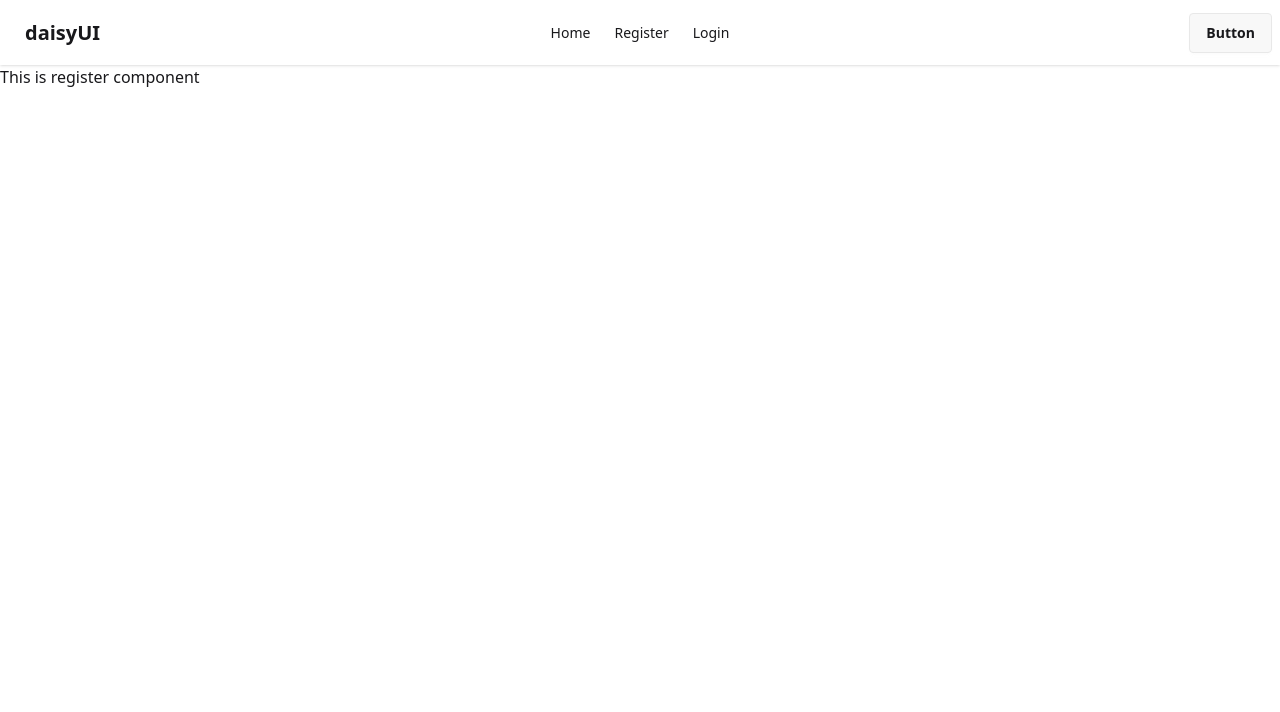
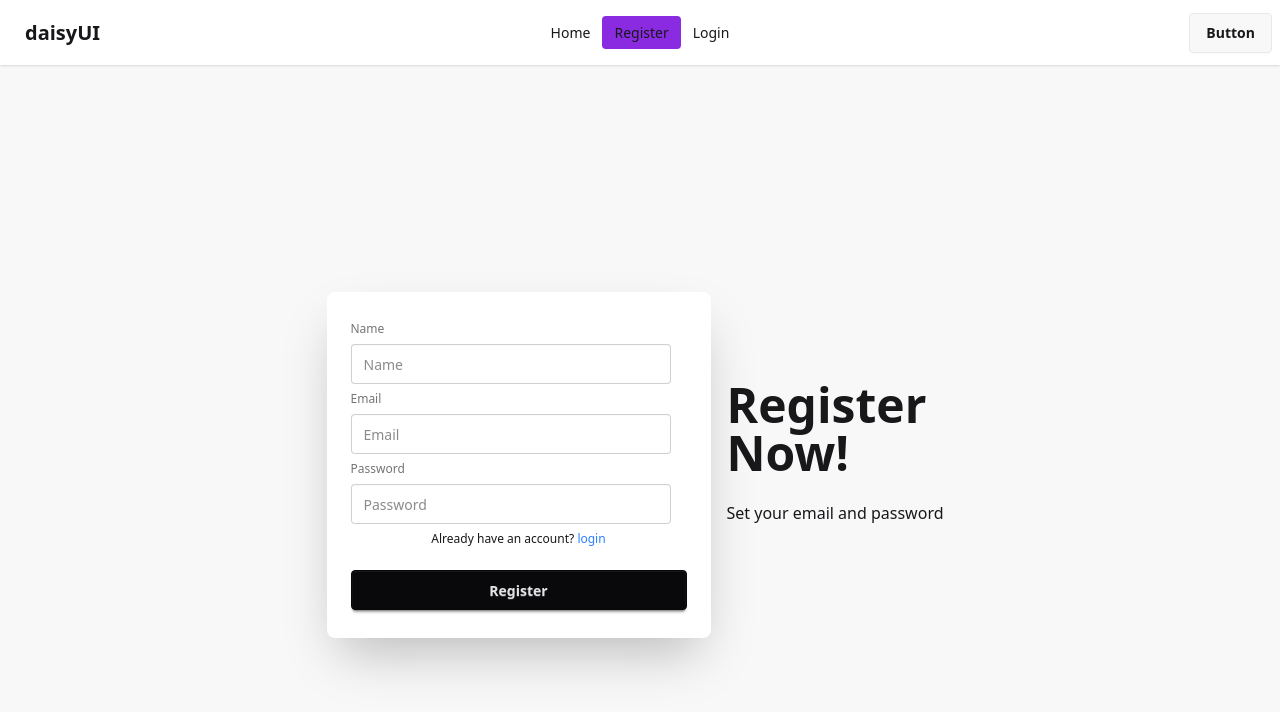
Before and after one commit to Apurbo-hue/react_firebase_auth_integration, a React (Vite) app: page /register in a window 1280 px wide. Shown: the top 712 px of the page. Built offline with nearby package versions, Linux system fonts and the light colour scheme.

Commit message:
login and registration added

```diff
--- /dev/null
+++ b/firebase.config.js
@@ -0,0 +1,23 @@
+// Import the functions you need from the SDKs you need
+import { initializeApp } from "firebase/app";
+// TODO: Add SDKs for Firebase products that you want to use
+// https://firebase.google.com/docs/web/setup#available-libraries
+
+import { getAuth } from "firebase/auth";
+
+// Your web app's Firebase configuration
+const firebaseConfig = {
+  apiKey: "AIzaSyDlDud0tYpCMaJYRAvkHB7aOmyUWTZGGOk",
+  authDomain: "react-firebase-auth-512b1.firebaseapp.com",
+  projectId: "react-firebase-auth-512b1",
+  storageBucket: "react-firebase-auth-512b1.firebasestorage.app",
+  messagingSenderId: "179814825691",
+  appId: "1:179814825691:web:33a8895828995a5c2996fe"
+};
+
+// Initialize Firebase
+const app = initializeApp(firebaseConfig);
+
+
+// Initialize Firebase Authentication and get a reference to the service
+export const auth = getAuth(app);
--- a/src/assets/Components/LogIn/Login.jsx
+++ b/src/assets/Components/LogIn/Login.jsx
@@ -1,9 +1,52 @@
+import { signInWithEmailAndPassword } from 'firebase/auth';
 import React from 'react';
+import { Link } from 'react-router';
+import { auth } from '../../../../firebase.config';
 
 const Login = () => {
+    const handleLogin = (event) => {
+        event.preventDefault();
+        const email = event.target.email.value;
+        const password = event.target.password.value;
+        console.log(email, password)
+        signInWithEmailAndPassword(auth, email, password)
+            .then((result) =>
+            {
+                console.log(result)
+              }
+        )
+            .catch((error) => {
+            console.log(error)
+        })
+    }
     return (
-        <div>
-            This is the login component
+        <div className="hero bg-base-200 min-h-screen">
+            <div className="hero-content flex-col lg:flex-row-reverse">
+                <div className="text-center lg:text-left">
+                    <h1 className="text-5xl font-bold">Login now!</h1>
+                    <p className="py-6">
+                        Enter your email and password to login
+                    </p>
+                </div>
+                <div className="card bg-base-100 w-full max-w-sm shrink-0 shadow-2xl">
+                    <div className="card-body">
+                        <form onSubmit={handleLogin}>
+                            <fieldset className="fieldset">
+                                {/* email field */}
+                                <label className="label">Email</label>
+                                <input type="email" name="email" className="input" placeholder="Email" />
+
+                                {/* password field */}
+                                <label className="label">Password</label>
+                                <input type="password" name="password" className="input" placeholder="Password" />
+
+                                <div className='text-center'>Don't have an account? <Link className='text-blue-500 hover:text-blue-700' to="/register">register</Link></div>
+                                <button className="btn btn-neutral mt-4">Login</button>
+                            </fieldset>
+                        </form>
+                    </div>
+                </div>
+            </div>
         </div>
     );
 };
--- a/src/assets/Components/Register/Register.jsx
+++ b/src/assets/Components/Register/Register.jsx
@@ -1,9 +1,63 @@
+import { createUserWithEmailAndPassword } from 'firebase/auth';
 import React from 'react';
+import { Link } from 'react-router';
+import { auth } from '../../../../firebase.config';
 
 const Register = () => {
+
+    const handleRegister = (event) => {
+
+        event.preventDefault();
+        const name = event.target.name.value;
+        const email = event.target.email.value;
+        const password = event.target.password.value;
+
+        console.log(name, email, password)
+
+        createUserWithEmailAndPassword(auth, email, password)
+            .then((result) =>
+                console.log(result)
+            )
+            .catch((error) =>
+                console.log(error)
+            )
+
+    }
+
     return (
-        <div>
-            This is register component
+        <div className="hero bg-base-200 min-h-screen">
+            <div className="hero-content flex-col lg:flex-row-reverse">
+                <div className="text-center lg:text-left">
+                    <h1 className="text-5xl font-bold">Register Now!</h1>
+                    <p className="py-6">
+                        Set your email and password
+                    </p>
+                </div>
+                <div className="card bg-base-100 w-full max-w-sm shrink-0 shadow-2xl">
+                    <div className="card-body">
+                        <form onSubmit={handleRegister}>
+                            <fieldset className="fieldset">
+                                {/* name field */}
+                                <label className="label">Name</label>
+                                <input type="text" name="name" className="input" placeholder="Name" />
+
+
+                                {/* email field */}
+                                <label className="label">Email</label>
+                                <input type="email" name="email" className="input" placeholder="Email" />
+
+
+                                {/* password field */}
+                                <label className="label">Password</label>
+                                <input type="password" name="password" className="input" placeholder="Password" />
+
+                                <div className='text-center'>Already have an account? <Link className='text-blue-500 hover:text-blue-700' to="/login">login</Link></div>
+                                <button className="btn btn-neutral mt-4">Register</button>
+                            </fieldset>
+                        </form>
+                    </div>
+                </div>
+            </div>
         </div>
     );
 };
--- a/src/index.css
+++ b/src/index.css
@@ -1,2 +1,6 @@
 @import "tailwindcss";
 @plugin "daisyui";
+
+a.active{
+    background-color: blueviolet;
+}
```
